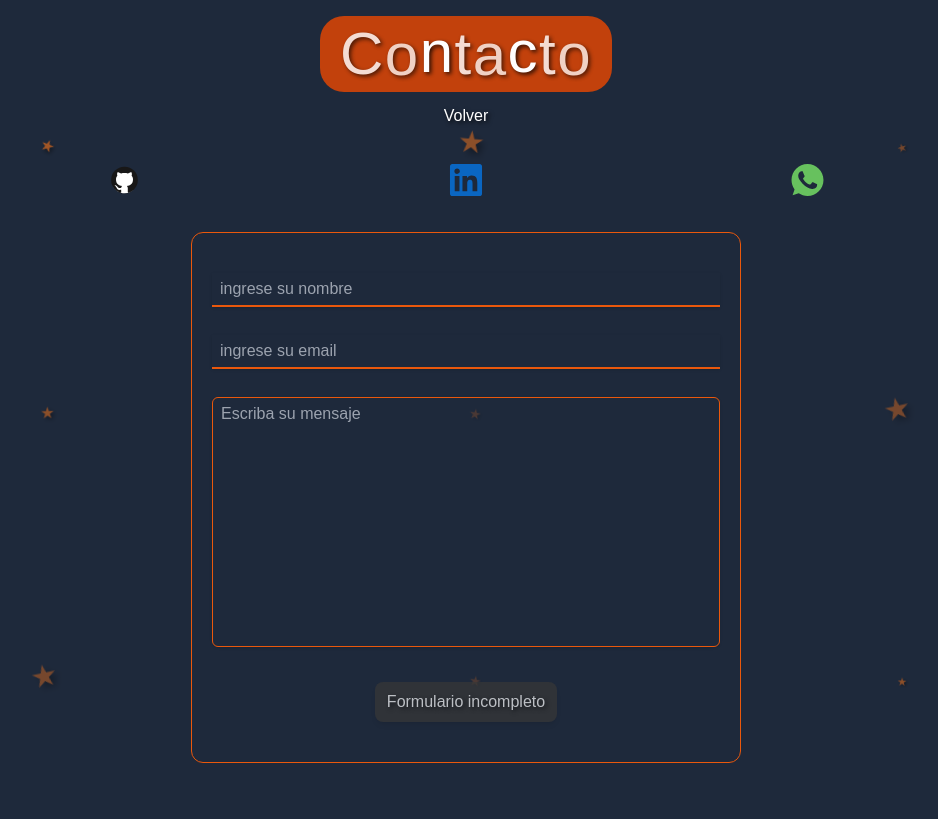
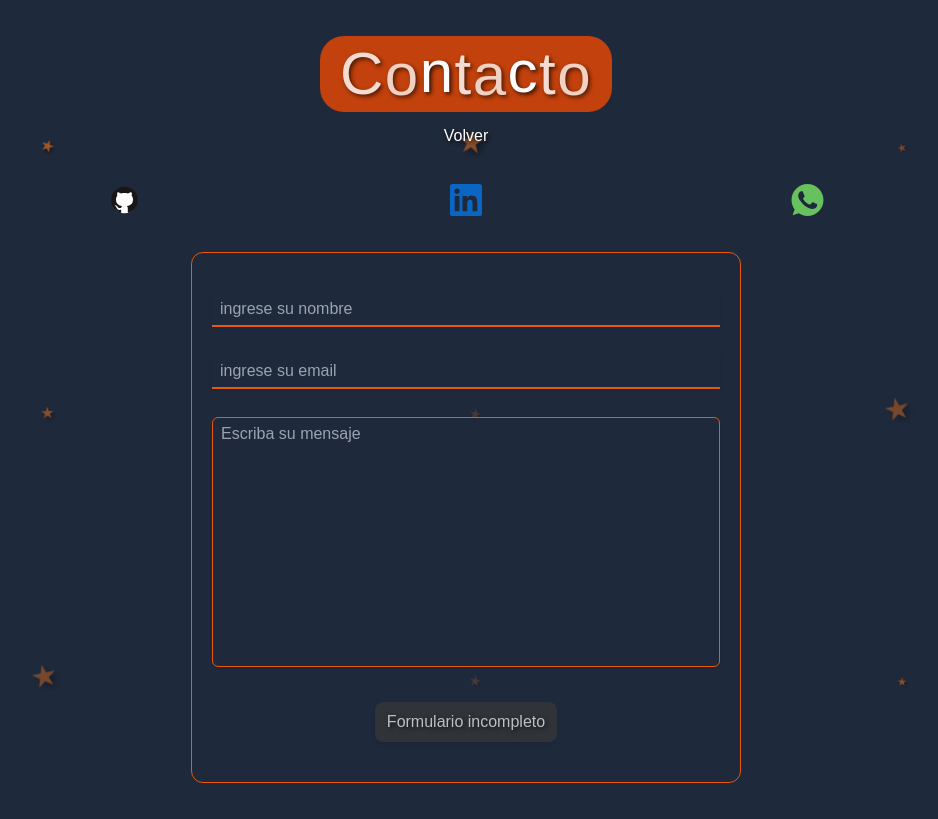
Before and after one commit to Lukkas98/Portafolio, a Next.js app: page /contact in a window 1280 px wide. Shown: the whole page, without its empty margins (174-1112 px from the left). Built offline with nearby package versions, Linux system fonts and the light colour scheme; a web font is replaced by a local one.

Commit message:
fix and add text

```diff
--- a/app/aboutMe/page.jsx
+++ b/app/aboutMe/page.jsx
@@ -1,4 +1,3 @@
-import Image from "next/image";
 import CreateImgAnimate from "../components/animates/pageAboutMe/createImgAnimation";
 import Link from "next/link";
 import AnimatedText from "../components/animates/animateText";
@@ -31,7 +30,7 @@ const socialMedia = [
 
 const AboutMe = () => {
   return (
-    <section className="grid justify-items-center items-center w-full gap-5 md:grid-cols-2 max-w-5xl mx-auto">
+    <section className="grid my-5 justify-items-center items-center w-full gap-5 md:grid-cols-2 max-w-5xl mx-auto">
       <div className="relative mt-5 gap-5 flex flex-col items-center md:col-span-2">
         <AnimatedText text={"Sobre Mí"} />
         <Link href={"/"}>Volver</Link>
@@ -41,6 +40,10 @@ const AboutMe = () => {
           Hola, me llamo Lucas, tengo 25 años, vivo en Buenos Aires, Argentina.
           Desde pequeño siempre estuve interesado en todo este mundo de la
           programación y la tecnología.
+        </p>
+        <br />
+        <p>
+          Este portafolio lo realizé enteramente con Next.js y Framer-Motion para las animaciones 😎
         </p>
       </div>
 
--- a/app/contact/page.jsx
+++ b/app/contact/page.jsx
@@ -23,7 +23,7 @@ const images = [
 
 export default function Contact() {
   return (
-    <section>
+    <section className="my-5">
       <div className="grid justify-items-center m-4 gap-3">
         <AnimatedText text={"Contacto"} />
         <Link href={"/"}>Volver</Link>
--- a/app/page.jsx
+++ b/app/page.jsx
@@ -1,5 +1,4 @@
 import Image from "next/image";
-import Link from "next/link";
 import AnimatedText from "./components/animates/animateText";
 import ButtonAnimate from "./components/animates/buttonAnimate";
 
```
